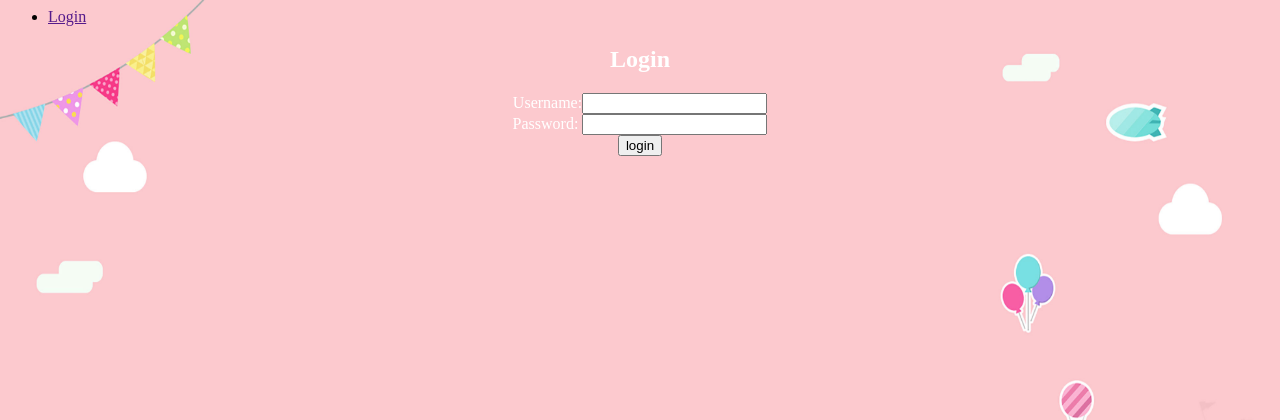
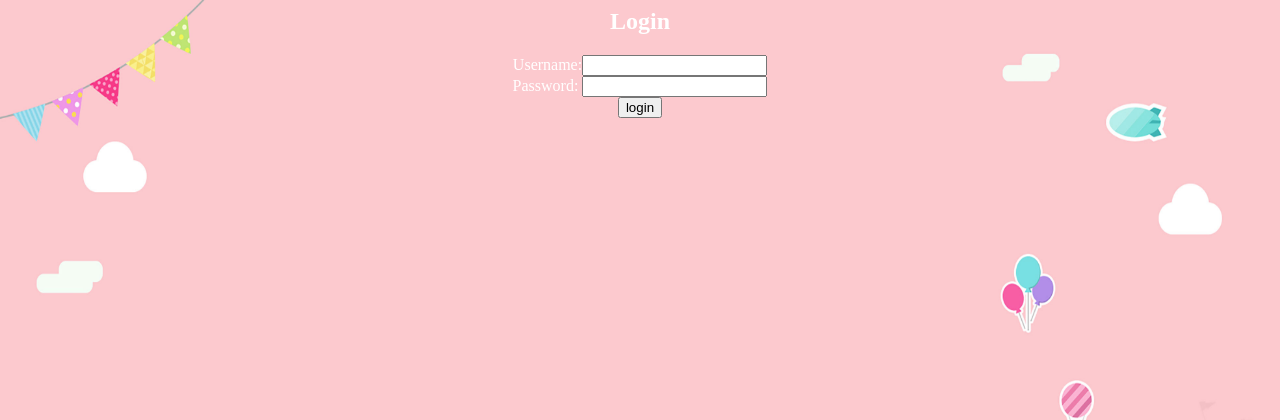
Before and after one commit to GnouhPTV/atnshop, a PHP site: page / in a window 1280 px wide. Shown: the top 420 px of the page. Run offline with PHP 8.4, Linux system fonts and the light colour scheme; data that the repository does not hold is empty.

Commit message:
Update index.php

```diff
--- a/index.php
+++ b/index.php
@@ -1,9 +1,6 @@
 <html>
   <head>
     <title> Login </title>
-    <ul>
-      <li> <a href="">Login </a></li>
-    </ul>
   </head>
   <body>
     <style>
```
